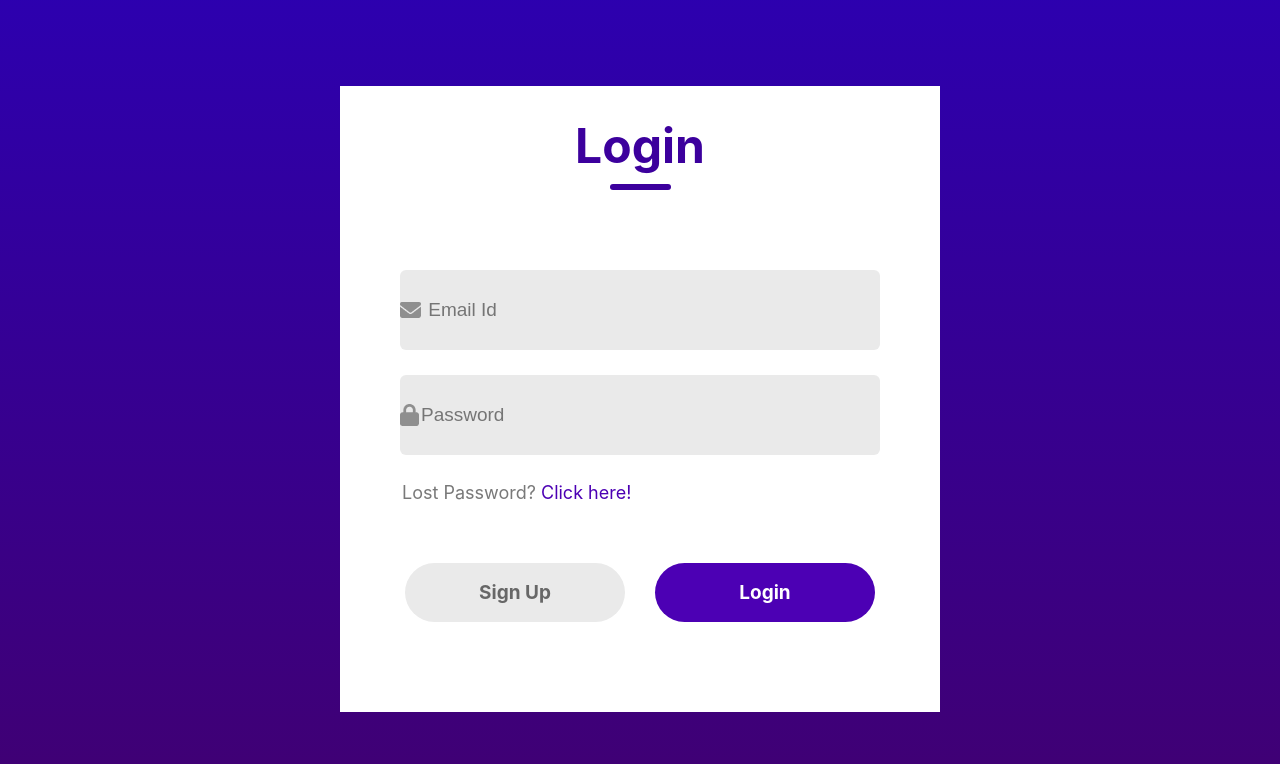
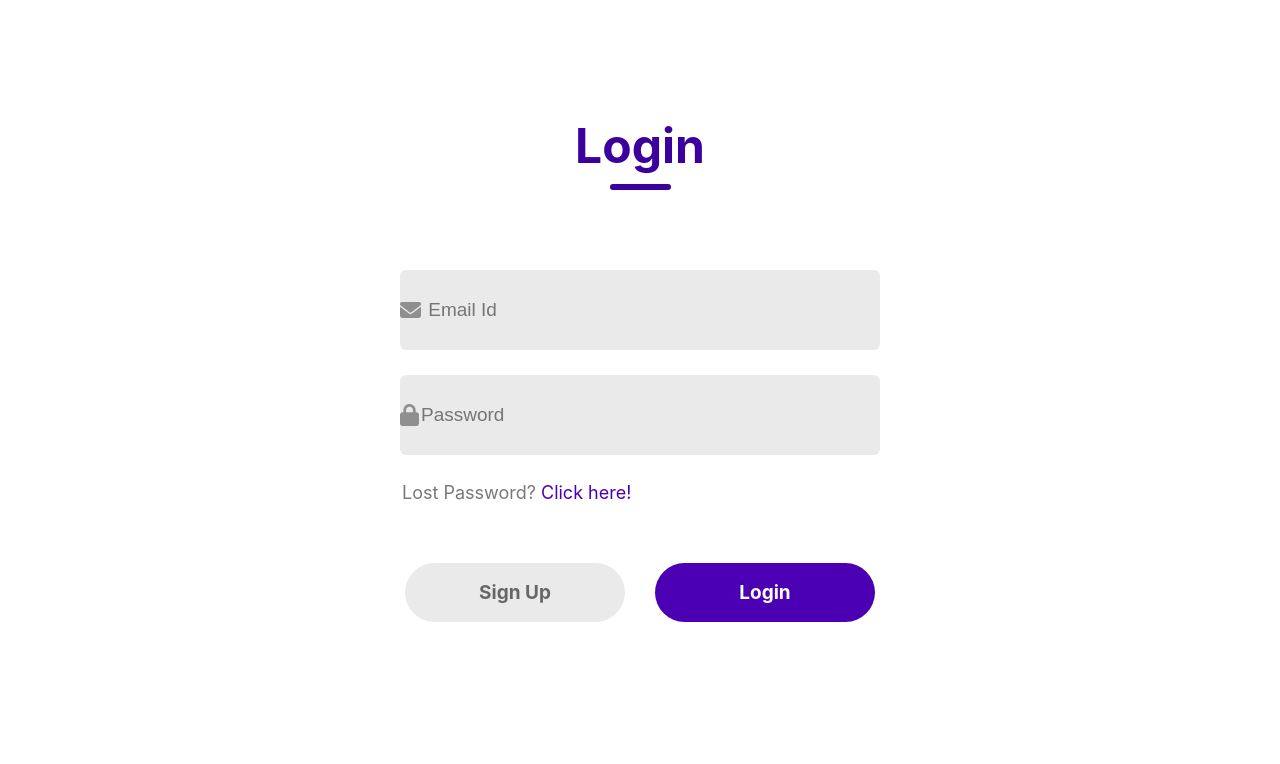
Before and after one commit to NagarjunPrabhu1907/React-nagarjun, a React (Create React App) app in the folder reactapp-nagarjun/: page / in a window 1280 px wide. Shown: the part 114-878 px from the top of the page. Built offline with nearby package versions, Linux system fonts and the light colour scheme.

Commit message:
Update index.css

```diff
--- a/reactapp-nagarjun/src/index.css
+++ b/reactapp-nagarjun/src/index.css
@@ -6,7 +6,7 @@ body {
   -webkit-font-smoothing: antialiased;
   -moz-osx-font-smoothing: grayscale;
   height:100vh;
-  background :linear-gradient(#2A00B7,#42006C);
+  /* background :linear-gradient(#2A00B7,#42006C); */
 }
 
 code {
```
